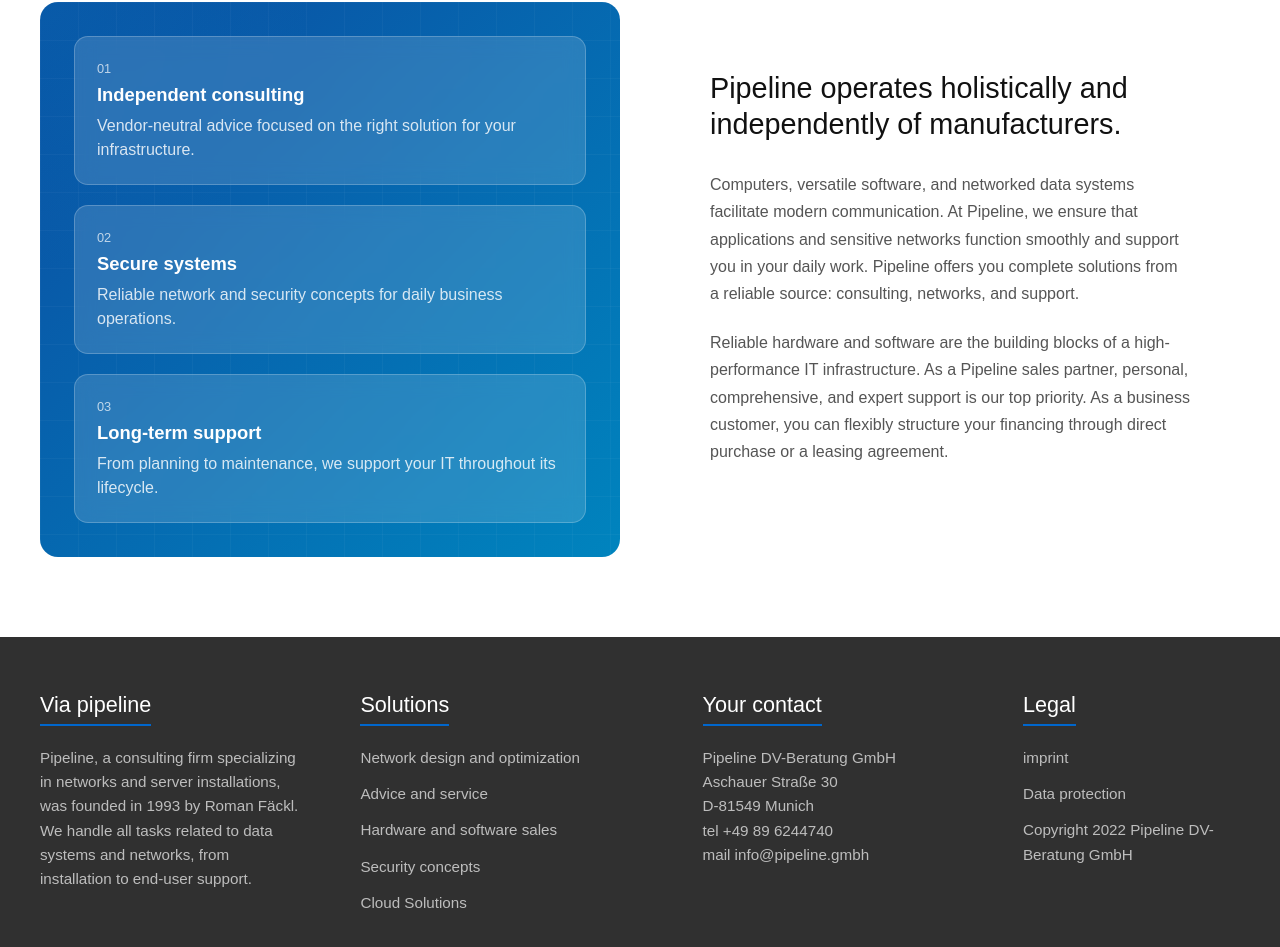
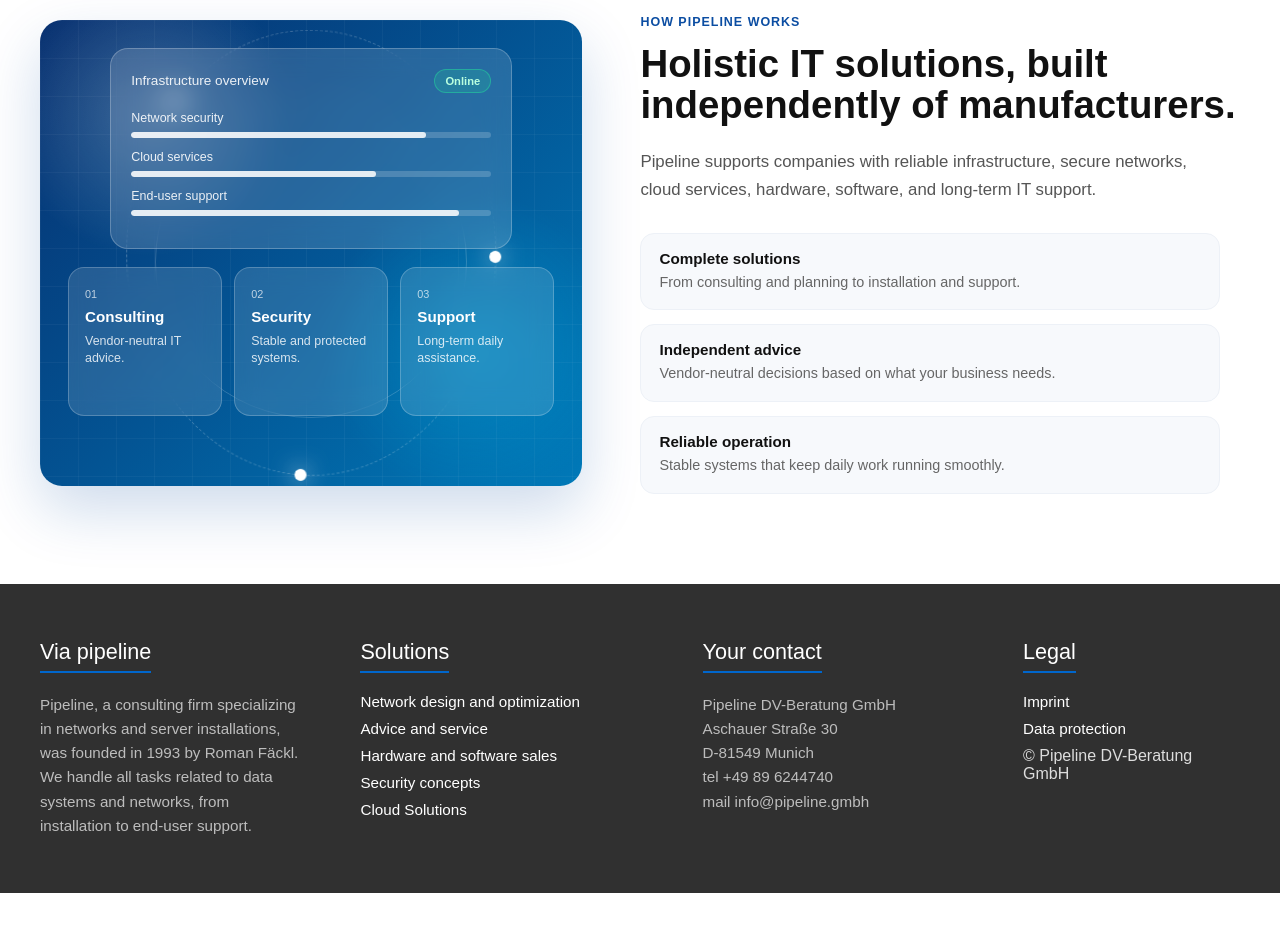
Before and after one commit to DavitTcharbadze/pipeline-web, a React (Vite) app in the folder vite-project/: page / in a window 1280 px wide. Shown: the part 1633-2580 px from the top of the page. After the commit the page ends 2526 px from the top, so only its background shows below. Built offline with nearby package versions, Linux system fonts and the light colour scheme.

Commit message:
finished homepage

```diff
--- a/vite-project/src/App.jsx
+++ b/vite-project/src/App.jsx
@@ -87,6 +87,14 @@
         <Route path="/partners" element={<Partners />} />
         <Route path="/customers" element={<Customers />} />
         <Route path="/contact" element={<Contact />} />
+        <Route path="/solutions/network-design" element={<Solutions />} />
+        <Route path="/solutions/advice-service" element={<Solutions />} />
+        <Route path="/solutions/hardware-software" element={<Solutions />} />
+        <Route path="/solutions/security" element={<Solutions />} />
+        <Route path="/solutions/cloud" element={<Solutions />} />
+
+        <Route path="/imprint" element={<div>Imprint page</div>} />
+        <Route path="/data-protection" element={<div>Data protection page</div>} />
       </Routes>
 
       <button
--- a/vite-project/src/components/Footer.jsx
+++ b/vite-project/src/components/Footer.jsx
@@ -1,47 +1,52 @@
+import { Link } from 'react-router-dom';
 import classes from '../modules/Footer.module.scss';
 
 const Footer = () => {
   return (
-    <footer className={classes['footer']}>
+    <footer className={classes.footer}>
       <div className={classes['footer-container']}>
-        <div>
+
+        <div className={classes.column}>
           <h3>Via pipeline</h3>
           <p>
-            Pipeline, a consulting firm specializing in networks and server installations, was founded in 1993 by Roman Fäckl.
-            We handle all tasks related to data systems and networks, from installation to end-user support.
+            Pipeline, a consulting firm specializing in networks and server installations,
+            was founded in 1993 by Roman Fäckl. We handle all tasks related to data
+            systems and networks, from installation to end-user support.
           </p>
         </div>
 
-        <div>
+        <div className={classes.column}>
           <h3>Solutions</h3>
-          <ul>
-            <li>Network design and optimization</li>
-            <li>Advice and service</li>
-            <li>Hardware and software sales</li>
-            <li>Security concepts</li>
-            <li>Cloud Solutions</li>
-          </ul>
+
+          <Link to="/solutions/network-design">Network design and optimization</Link>
+          <Link to="/solutions/advice-service">Advice and service</Link>
+          <Link to="/solutions/hardware-software">Hardware and software sales</Link>
+          <Link to="/solutions/security">Security concepts</Link>
+          <Link to="/solutions/cloud">Cloud Solutions</Link>
         </div>
 
-        <div>
+        <div className={classes.column}>
           <h3>Your contact</h3>
           <p>
             Pipeline DV-Beratung GmbH<br />
             Aschauer Straße 30<br />
-            D-81549 Munich
+            D-81549 Munich<br />
+            tel +49 89 6244740<br />
+            mail info@pipeline.gmbh
           </p>
-          <p>tel +49 89 6244740</p>
-          <p>mail info@pipeline.gmbh</p>
         </div>
 
-        <div>
+        <div className={classes.column}>
           <h3>Legal</h3>
-          <ul>
-            <li>imprint</li>
-            <li>Data protection</li>
-          </ul>
-          <p>Copyright 2022 Pipeline DV-Beratung GmbH</p>
+
+          <Link to="/imprint">Imprint</Link>
+          <Link to="/data-protection">Data protection</Link>
+
+          <span className={classes.copy}>
+            © Pipeline DV-Beratung GmbH
+          </span>
         </div>
+
       </div>
     </footer>
   );
--- a/vite-project/src/components/Home.jsx
+++ b/vite-project/src/components/Home.jsx
@@ -118,22 +118,52 @@
             viewport={{ once: true, amount: 0.25 }}
             transition={{ duration: 0.55 }}
           >
-            <div className={classes['panel-card']}>
-              <span>01</span>
-              <h3>Independent consulting</h3>
-              <p>Vendor-neutral advice focused on the right solution for your infrastructure.</p>
+            <div className={classes['panel-orbit']}>
+              <span className={classes['node']}></span>
+              <span className={classes['node']}></span>
+              <span className={classes['node']}></span>
             </div>
 
-            <div className={classes['panel-card']}>
-              <span>02</span>
-              <h3>Secure systems</h3>
-              <p>Reliable network and security concepts for daily business operations.</p>
+            <div className={classes['system-card']}>
+              <div className={classes['system-header']}>
+                <span>Infrastructure overview</span>
+                <strong>Online</strong>
+              </div>
+
+              <div className={classes['system-row']}>
+                <span>Network security</span>
+                <div><i></i></div>
+              </div>
+
+              <div className={classes['system-row']}>
+                <span>Cloud services</span>
+                <div><i></i></div>
+              </div>
+
+              <div className={classes['system-row']}>
+                <span>End-user support</span>
+                <div><i></i></div>
+              </div>
             </div>
 
-            <div className={classes['panel-card']}>
-              <span>03</span>
-              <h3>Long-term support</h3>
-              <p>From planning to maintenance, we support your IT throughout its lifecycle.</p>
+            <div className={classes['mini-grid']}>
+              <div className={classes['mini-card']}>
+                <span>01</span>
+                <h3>Consulting</h3>
+                <p>Vendor-neutral IT advice.</p>
+              </div>
+
+              <div className={classes['mini-card']}>
+                <span>02</span>
+                <h3>Security</h3>
+                <p>Stable and protected systems.</p>
+              </div>
+
+              <div className={classes['mini-card']}>
+                <span>03</span>
+                <h3>Support</h3>
+                <p>Long-term daily assistance.</p>
+              </div>
             </div>
           </motion.div>
 
@@ -144,19 +174,31 @@
             viewport={{ once: true, amount: 0.25 }}
             transition={{ duration: 0.55 }}
           >
-            <h2>Pipeline operates holistically and independently of manufacturers.</h2>
+            <span className={classes['section-label']}>How Pipeline works</span>
+
+            <h2>Holistic IT solutions, built independently of manufacturers.</h2>
 
             <p>
-              Computers, versatile software, and networked data systems facilitate modern communication.
-              At Pipeline, we ensure that applications and sensitive networks function smoothly and support you in your daily work.
-              Pipeline offers you complete solutions from a reliable source: consulting, networks, and support.
+              Pipeline supports companies with reliable infrastructure, secure networks,
+              cloud services, hardware, software, and long-term IT support.
             </p>
 
-            <p>
-              Reliable hardware and software are the building blocks of a high-performance IT infrastructure.
-              As a Pipeline sales partner, personal, comprehensive, and expert support is our top priority.
-              As a business customer, you can flexibly structure your financing through direct purchase or a leasing agreement.
-            </p>
+            <div className={classes['info-points']}>
+              <div>
+                <strong>Complete solutions</strong>
+                <span>From consulting and planning to installation and support.</span>
+              </div>
+
+              <div>
+                <strong>Independent advice</strong>
+                <span>Vendor-neutral decisions based on what your business needs.</span>
+              </div>
+
+              <div>
+                <strong>Reliable operation</strong>
+                <span>Stable systems that keep daily work running smoothly.</span>
+              </div>
+            </div>
           </motion.div>
         </div>
       </section>
--- a/vite-project/src/modules/Footer.module.scss
+++ b/vite-project/src/modules/Footer.module.scss
@@ -37,6 +37,20 @@
 .footer li {
   margin-bottom: 12px;
 }
+.column {
+  a {
+    display: block;
+    text-decoration: none;
+    color: #ffffff;
+    font-size: 0.95rem;
+    margin-bottom: 10px;
+    transition: color 0.25s ease;
+
+    &:hover {
+      color: #0b4da2;
+    }
+  }
+}
 
 @media (max-width: 900px) {
   .footer-container {
--- a/vite-project/src/modules/Home.module.scss
+++ b/vite-project/src/modules/Home.module.scss
@@ -227,18 +227,32 @@
   gap: 40px;
 }
 
+.info-section {
+  padding: 70px 0;
+  background: white;
+}
+
+.info-container {
+  max-width: 1200px;
+  margin: 0 auto;
+  padding: 0 2rem;
+  display: grid;
+  grid-template-columns: 0.95fr 1.05fr;
+  align-items: center;
+  gap: 58px;
+}
+
 .info-panel {
-  min-height: 460px;
+  min-height: 410px;
   background:
-    radial-gradient(circle at top left, rgba(0, 132, 190, 0.24), transparent 34%),
-    linear-gradient(135deg, #0b4da2, #0084be);
-  border-radius: 18px;
-  padding: 34px;
-  display: grid;
-  gap: 20px;
-  align-content: center;
+    radial-gradient(circle at 20% 20%, rgba(255, 255, 255, 0.22), transparent 25%),
+    radial-gradient(circle at 80% 70%, rgba(0, 213, 255, 0.25), transparent 28%),
+    linear-gradient(135deg, #062f6f, #0079b8);
+  border-radius: 22px;
+  padding: 28px;
   position: relative;
   overflow: hidden;
+  box-shadow: 0 24px 60px rgba(11, 77, 162, 0.2);
 }
 
 .info-panel::before {
@@ -246,70 +260,249 @@
   position: absolute;
   inset: 0;
   background-image:
-    linear-gradient(rgba(255, 255, 255, 0.1) 1px, transparent 1px),
-    linear-gradient(90deg, rgba(255, 255, 255, 0.1) 1px, transparent 1px);
+    linear-gradient(rgba(255, 255, 255, 0.09) 1px, transparent 1px),
+    linear-gradient(90deg, rgba(255, 255, 255, 0.09) 1px, transparent 1px);
   background-size: 38px 38px;
-  opacity: 0.35;
+  opacity: 0.45;
 }
 
-.panel-card {
+.info-panel::after {
+  content: '';
+  position: absolute;
+  width: 310px;
+  height: 310px;
+  border: 1px solid rgba(255, 255, 255, 0.18);
+  border-radius: 50%;
+  top: 52%;
+  left: 50%;
+  transform: translate(-50%, -50%);
+}
+
+.panel-orbit {
+  position: absolute;
+  inset: 48px;
+  border: 1px dashed rgba(255, 255, 255, 0.22);
+  border-radius: 50%;
+  animation: rotateOrbit 24s linear infinite;
+}
+
+.node {
+  position: absolute;
+  width: 12px;
+  height: 12px;
+  background: white;
+  border-radius: 50%;
+  box-shadow: 0 0 22px rgba(255, 255, 255, 0.85);
+}
+
+.node:nth-child(1) {
+  top: -6px;
+  left: 50%;
+}
+
+.node:nth-child(2) {
+  right: -6px;
+  top: 52%;
+}
+
+.node:nth-child(3) {
+  bottom: 12%;
+  left: 14%;
+}
+
+.system-card {
   position: relative;
-  z-index: 1;
+  z-index: 2;
+  max-width: 360px;
+  margin: 0 auto 18px;
+  padding: 20px;
+  border-radius: 18px;
+  color: white;
   background: rgba(255, 255, 255, 0.14);
+  border: 1px solid rgba(255, 255, 255, 0.24);
+  backdrop-filter: blur(14px);
+}
+
+.system-header {
+  display: flex;
+  justify-content: space-between;
+  align-items: center;
+  margin-bottom: 18px;
+
+  span {
+    font-size: 0.85rem;
+    opacity: 0.9;
+  }
+
+  strong {
+    font-size: 0.7rem;
+    color: #b9ffdf;
+    background: rgba(36, 255, 154, 0.14);
+    border: 1px solid rgba(36, 255, 154, 0.35);
+    padding: 5px 10px;
+    border-radius: 999px;
+  }
+}
+
+.system-row {
+  margin-bottom: 12px;
+
+  span {
+    display: block;
+    font-size: 0.78rem;
+    margin-bottom: 7px;
+    opacity: 0.9;
+  }
+
+  div {
+    height: 6px;
+    border-radius: 999px;
+    background: rgba(255, 255, 255, 0.18);
+    overflow: hidden;
+  }
+
+  i {
+    display: block;
+    height: 100%;
+    width: 82%;
+    border-radius: inherit;
+    background: rgba(255, 255, 255, 0.85);
+  }
+}
+
+.system-row:nth-child(3) i {
+  width: 68%;
+}
+
+.system-row:nth-child(4) i {
+  width: 91%;
+}
+
+.mini-grid {
+  position: relative;
+  z-index: 2;
+  display: grid;
+  grid-template-columns: repeat(3, 1fr);
+  gap: 12px;
+}
+
+.mini-card {
+  min-height: 115px;
+  padding: 16px;
+  border-radius: 16px;
+  color: white;
+  background: rgba(255, 255, 255, 0.13);
   border: 1px solid rgba(255, 255, 255, 0.22);
-  border-radius: 14px;
-  padding: 22px;
-  color: white;
-  backdrop-filter: blur(10px);
+  backdrop-filter: blur(12px);
+  transition: transform 0.25s ease, background 0.25s ease;
 
   span {
     display: inline-block;
-    color: rgba(255, 255, 255, 0.7);
-    font-size: 0.8rem;
+    font-size: 0.68rem;
+    opacity: 0.7;
     margin-bottom: 8px;
   }
 
   h3 {
-    font-size: 1.15rem;
+    font-size: 0.95rem;
     margin-bottom: 8px;
   }
 
   p {
-    color: rgba(255, 255, 255, 0.82);
-    line-height: 1.5;
     margin: 0;
+    font-size: 0.78rem;
+    line-height: 1.4;
+    opacity: 0.82;
+  }
+
+  &:hover {
+    transform: translateY(-5px);
+    background: rgba(255, 255, 255, 0.2);
   }
 }
 
 .info-content {
-  padding: 50px;
+  padding: 20px 0;
+
+  .section-label {
+    display: inline-block;
+    margin-bottom: 14px;
+    color: #0b4da2;
+    font-size: 0.78rem;
+    font-weight: 700;
+    letter-spacing: 0.08em;
+    text-transform: uppercase;
+  }
 
   h2 {
-    font-size: 1.8rem;
-    line-height: 1.25;
-    font-weight: 500;
-    margin-bottom: 28px;
+    max-width: 620px;
+    font-size: clamp(2rem, 3vw, 3rem);
+    line-height: 1.08;
+    font-weight: 600;
+    margin-bottom: 22px;
     color: #111;
   }
 
-  p {
+  > p {
+    max-width: 580px;
     color: #555;
     line-height: 1.7;
-    margin-bottom: 22px;
-    font-size: 1rem;
+    margin-bottom: 28px;
+    font-size: 1.05rem;
+  }
+}
+
+.info-points {
+  display: grid;
+  gap: 14px;
+  max-width: 580px;
+
+  div {
+    padding: 16px 18px;
+    border-radius: 14px;
+    background: #f7f9fc;
+    border: 1px solid #edf1f7;
+  }
+
+  strong {
+    display: block;
+    color: #111;
+    font-size: 0.95rem;
+    margin-bottom: 5px;
+  }
+
+  span {
+    color: #666;
+    font-size: 0.9rem;
+    line-height: 1.5;
+  }
+}
+
+@keyframes rotateOrbit {
+  from {
+    transform: rotate(0deg);
+  }
+
+  to {
+    transform: rotate(360deg);
   }
 }
 
 @media (max-width: 900px) {
   .info-container {
     grid-template-columns: 1fr;
+    gap: 36px;
   }
 
   .info-panel {
     min-height: auto;
   }
 
+  .mini-grid {
+    grid-template-columns: 1fr;
+  }
+
   .info-content {
-    padding: 35px 2rem;
+    padding: 0;
   }
 }
```
